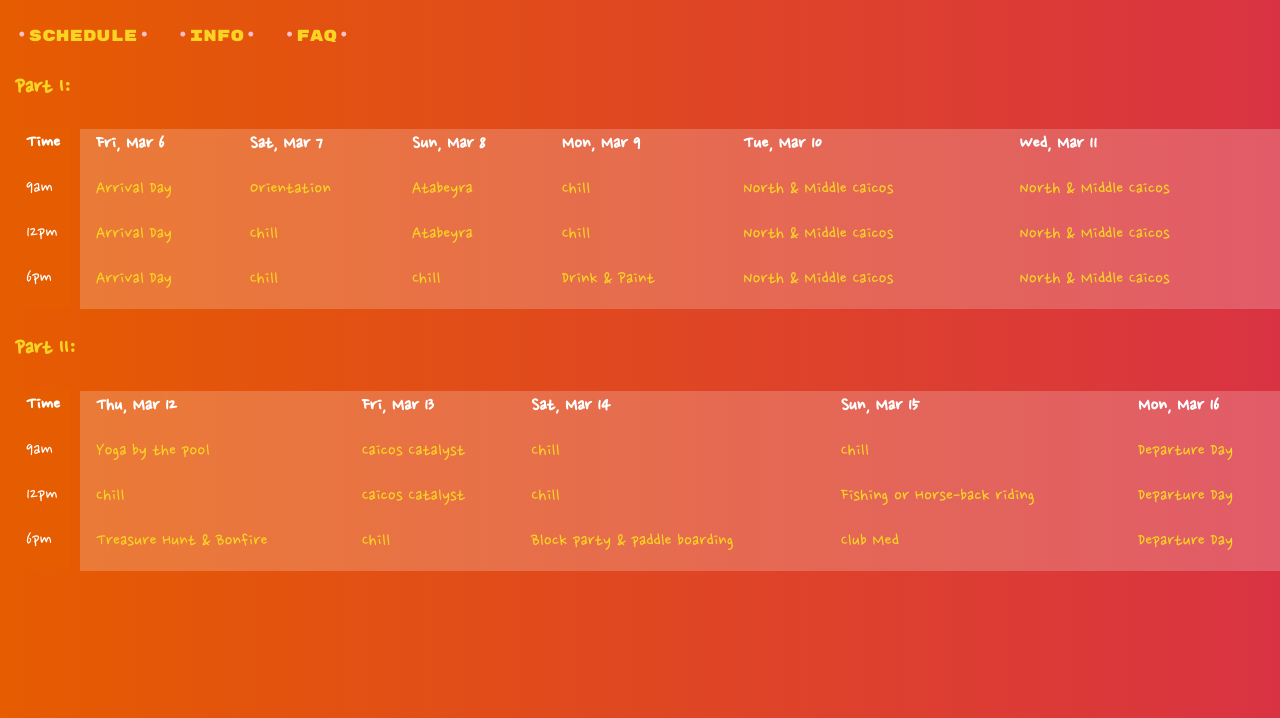
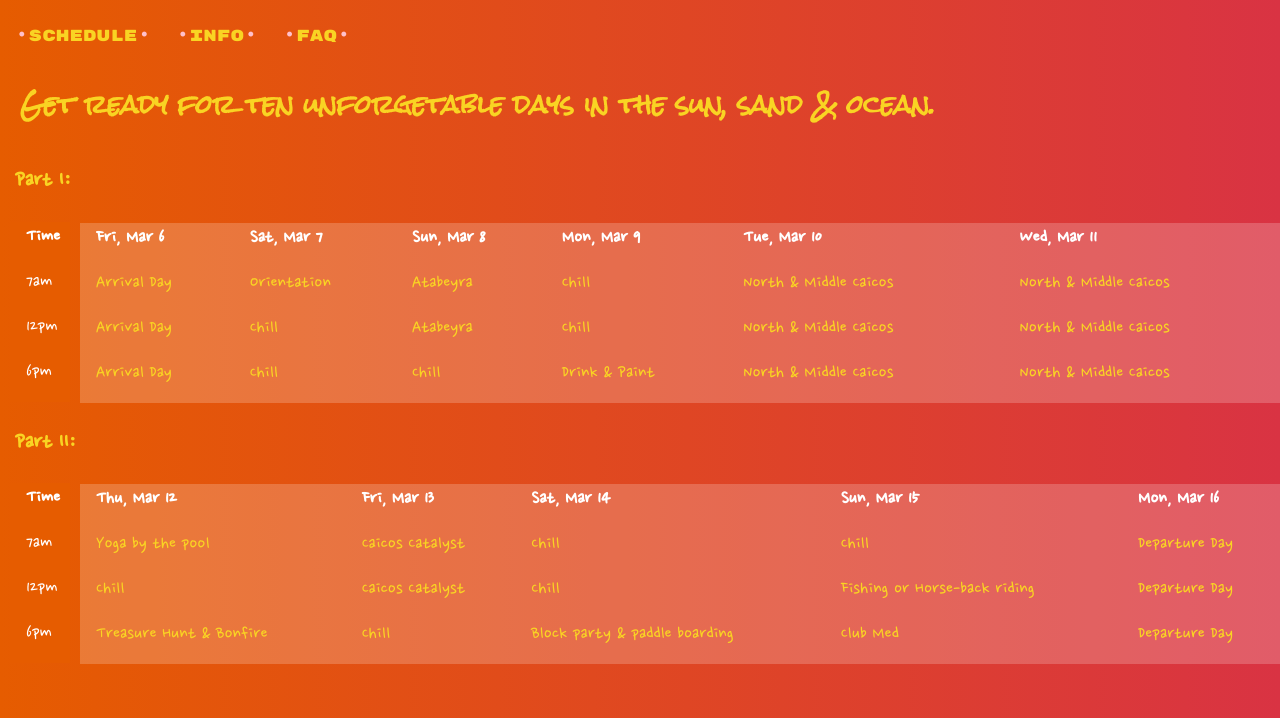
Before and after one commit to mbshakti/mbshakti.github.io, a plain HTML site: page index.html in a window 1280 px wide. Shown: the part 82-800 px from the top of the page. Drawn offline with nearby package versions, Linux system fonts and the light colour scheme.

Commit message:
Add files via upload
add schedule page

```diff
--- a/index.html
+++ b/index.html
@@ -25,17 +25,20 @@
     <p class="browserupgrade">You are using an <strong>outdated</strong> browser. Please <a href="https://browsehappy.com/">upgrade your browser</a> to improve your experience and security.</p>
   <![endif]-->
   <div id="wrapper">
-      <div id="container">
+      <div id="container" class="container">
           <h1>Burning Conch 2020</h1>
       </div>
   </div>
   <button id="show_schedule_button">schedule</button>
   <button id="show_info_button">info</button>
-  <button id="show_faq_button">FAQ</button>
+  <button id="show_faq_button">faq</button>
+
+  <div class="welcome_text" id="welcome_text">
+    <h2> Get ready for ten unforgetable days in the sun, sand & ocean. </h2>
+  </div>
 
   <!-- SCHEDULE TABLE -->
-  <div id="schedule_table_all">
-    <!-- <h2> The Gang's all here</h2> -->
+  <div class="schedule_table_all", id="schedule_table_all">
     <h3> Part I: </h3>
     <div class="schedule_table">
       <table style="width:100%">
@@ -52,7 +55,7 @@
         </thead>
         <tbody>
           <tr>
-            <td class="headcol">9am</td>
+            <td class="headcol">7am</td>
             <td>Arrival Day</td>
             <td>Orientation</td>
             <td>Atabeyra</td>
@@ -94,7 +97,7 @@
           <th class="daycol">Mon, Mar 16</th>
         </tr>
         <tr>
-          <td class="headcol">9am</td>
+          <td class="headcol">7am</td>
           <td>Yoga by the pool</td>
           <td>Caicos Catalyst</td>
           <td>Chill</td>
```
